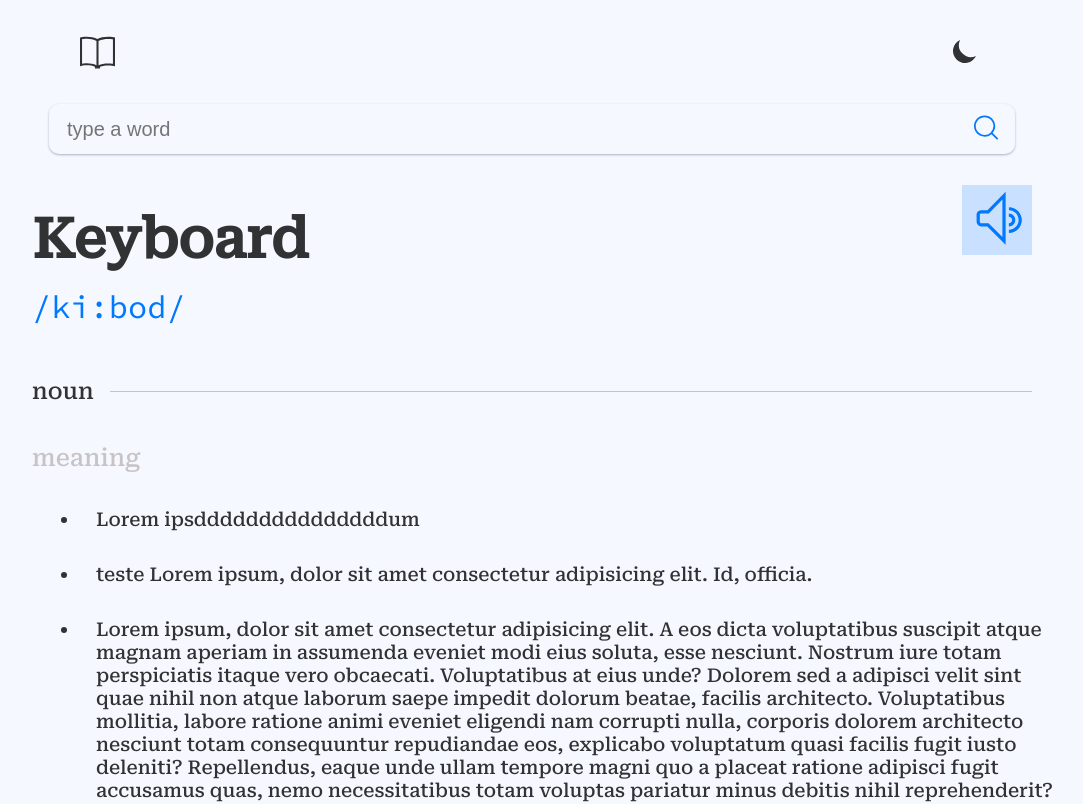
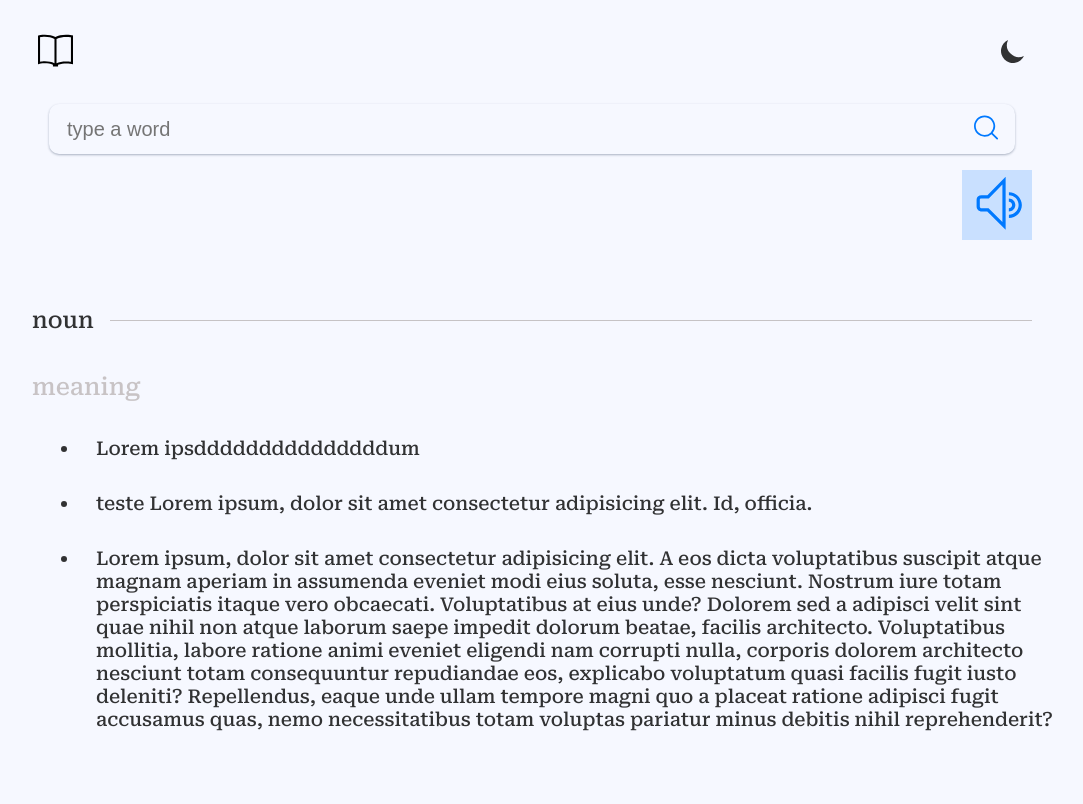
Before and after one commit to maicondguerian/dictionary-web-api, a React (Vite) app: page / in a window 1280 px wide. Shown: the top 804 px of the page, without its empty margins (108-1191 px from the left). Built offline with nearby package versions, Linux system fonts and the light colour scheme.

Commit message:
consuming api

```diff
--- a/index.html
+++ b/index.html
@@ -11,7 +11,7 @@
     <link rel="preconnect" href="https://fonts.gstatic.com" crossorigin>
     <link href="https://fonts.googleapis.com/css2?family=Source+Code+Pro:ital,wght@0,200;0,400;1,200;1,300&display=swap" rel="stylesheet">
         <meta name="viewport" content="width=device-width, initial-scale=1.0" />
-    <title>Vite + React</title>
+    <title>dictionary-web-api</title>
   </head>
   <body>
     <div id="root"></div>
--- a/src/App.jsx
+++ b/src/App.jsx
@@ -8,13 +8,13 @@ import {  TfiVolume } from "react-icons/tfi";
 import { Content } from "./components/content/Content";
 import { MyContext } from "./context/Mycontext";
 import { TfiBook } from "react-icons/tfi";
-
-
+import {  HiMoon, HiOutlineSun } from "react-icons/hi";
 
 function App() {
   const [toggleTheme, settoggleTheme] = useState(theme);
   const [keyboard, setKeyboard] = useState('');
   const [inpWord, setInpWord] = useState('');
+  const [iconTheme, setIconTheme] = useState(toggleTheme === theme ? HiMoon : HiOutlineSun)
 
   const handleKeyboard = (e) => {
     setKeyboard(e.target.value);
@@ -24,20 +24,33 @@ function App() {
     fetch(`https://api.dictionaryapi.dev/api/v2/entries/en/${keyboard}`)
       .then((resp) => resp.json())
       .then(data => {
-        data.forEach((data) => {
-          console.log(data.phonetics[0])
-          console.log(data.word)
-          console.log(data.meanings[2].definitions[3])
-          setInpWord(data)
-        })
+          data.map((data) =>{
+            setInpWord(data)
+            console.log(inpWord)
+            console.log(data.word)
+            console.log(data.phonetics)
+            console.log(data.meanings)
+          })
       })
   }
 
   const handleTheme = () => {
     if (toggleTheme === theme) {
       settoggleTheme(darkTheme);
+      setIconTheme(HiOutlineSun);
     } else {
       settoggleTheme(theme);
+      setIconTheme(HiMoon);
+    }
+  }
+  // useEffect(()=> {
+  //   console.log(iconTheme)
+  // },[toggleTheme])
+  const handlekeyBoardEnter = (event) => {
+    if (keyboard !== '' && event.key === "Enter"){
+      handleWord();
+    }else{
+      null
     }
   }
 
@@ -63,10 +76,12 @@ function App() {
   return (
     <ThemeProvider theme={toggleTheme}>
       <GlobalStyle />
-      <MyContext.Provider value={{ handleTheme, handleKeyboard, handleWord }}>
+      <MyContext.Provider value={{ handleTheme, handleKeyboard, handleWord, handlekeyBoardEnter, keyboard, setInpWord, handleWord, inpWord  }}>
         <Container>
-          <Header Icon={TfiBook} size={35} props={'#000c'} />
+          <Header Icon={TfiBook} size={35} color={'#000f'} />
           <SearchBar />
+          {inpWord.word}
+          {/* {inpWord ? inpWord.phonetics[2].text : null} */}
           <Content Icon={TfiVolume} size={55} color={'#0079ff'} />
         </Container>
       </MyContext.Provider>
--- a/src/api/CallApi.jsx
+++ /dev/null
@@ -1,3 +0,0 @@
-export const callApi = (inpWord) =>{
-    return fetch(`https://api.dictionaryapi.dev/api/v2/entries/en/${inpWord}`);
-}
--- a/src/components/content/Content.jsx
+++ b/src/components/content/Content.jsx
@@ -1,4 +1,6 @@
+import { useContext } from "react";
 import styled from "styled-components";
+import { MyContext } from "../../context/Mycontext";
 
 const StyledContent = styled.div`
     width: 1000px;
@@ -83,7 +85,6 @@ const StyledSpan = styled.div`
 
         }
 
-
 `
 const StyledList = styled.div`
     width: 100%;
@@ -93,7 +94,6 @@ const StyledList = styled.div`
             font-weight: 200;
 
         }
-
 
     ul{
         display: flex;
@@ -106,23 +106,23 @@ const StyledList = styled.div`
         width: 100%;
         font-size: 19px;
 
-
         li{
             padding: 1rem;
             background-color: transparent !important;
         }
     }
-
 `
 export const Content = ({ Icon, size, color }) => {
+    const { inpWord } = useContext(MyContext)
     return (
         <StyledContent>
             <ul>
-                <li><h1>Keyboard</h1></li>
+                <li><h1>{inpWord.word}</h1></li>
                 <li> <button>  {Icon ? <Icon size={size} color={color} /> : <></>} </button> </li>
             </ul>
             <span>
-                <h1>/ki:bod/</h1>
+            {/* <h1>{Array.isArray(inpWord.phonetics) && inpWord.phonetics[2] && inpWord.phonetics[2].text}</h1> */}
+            {/* <h1>{inpWord ? inpWord.phonetics[2].text : null}  </h1>  */}
                 <span></span>
             </span>
             <StyledDiv>
@@ -141,7 +141,6 @@ export const Content = ({ Icon, size, color }) => {
                 <ul>
                     <h2>synomyms</h2>
                     <li>Lorem ipsum dolor sit.</li>
-
                 </ul>
             </StyledSpan>
             <StyledDiv>
@@ -155,7 +154,6 @@ export const Content = ({ Icon, size, color }) => {
                     <span> Lorem ipsum dolor sit amet consectetur adipisicing elit. Necessitatibus maxime doloribus architecto iste soluta culpa dolorum velit provident, ea veritatis.</span>
                 </ul>
             </StyledList>
-
         </StyledContent>
     )
 }
--- a/src/components/header/Header.style.jsx
+++ b/src/components/header/Header.style.jsx
@@ -1,7 +1,7 @@
-import styled from "styled-components";
-import {  HiMoon } from "react-icons/hi";
+import styled, { ThemeProvider } from "styled-components";
 import { useContext } from "react";
 import { MyContext } from "../../context/Mycontext";
+import {  HiMoon, HiOutlineSun } from "react-icons/hi";
 
 
 const StyledHeader = styled.nav`
@@ -9,9 +9,8 @@ width: 1000px;
 
 ul{
     display: flex;
-    list-style: none;
     justify-content: space-between;
-    padding: 1rem 3rem;
+    padding: 1rem 0;
 
     li{
         display: flex;
@@ -31,7 +30,6 @@ const StyledButton = styled.button`
 `
 
 const Button = ({ Icon, size, children, onClick, color }) => {
-
     return (
       <StyledButton size={size} color={color} onClick={onClick}>
         {Icon ?  <Icon size={size} color={color} /> : <></>}
@@ -40,15 +38,19 @@ const Button = ({ Icon, size, children, onClick, color }) => {
     );
   };
 
-export  const Header = ({ Icon, size, props }) =>{
+export  const Header = ({ Icon, size, color, onClick }) =>{
     const { handleTheme } = useContext(MyContext)
     return(
         <StyledHeader>
             <ul>
-                <li> {Icon ? <Icon size={size} color={props} /> : <></>} </li>
+                <li>
+                    <Button>
+                        {Icon ? <Icon size={size} color={color}  onClick={onClick}/> : <></>}
+                    </Button>
+                </li>
                 <li>
                     <Button Icon={HiMoon} size={30} onClick={handleTheme}/>
-                 </li>
+                </li>
             </ul>
         </StyledHeader>
     )
--- a/src/components/search/Input.jsx
+++ b/src/components/search/Input.jsx
@@ -54,13 +54,15 @@ const SearchIcon = ({ size }) => {
 };
 
 export const SearchBar = () => {
-    const { handleKeyboard, handleWord } = useContext(MyContext);
+    const { handleKeyboard, handleWord, handlekeyBoardEnter } = useContext(MyContext);
     return (
         <StyledWrapper>
             <StyledInput
                 type="text"
                 placeholder="type a word"
                 onChange={handleKeyboard}
+                onKeyDown={handlekeyBoardEnter}
+
             />
             <button onClick={handleWord}>
                 <SearchIcon size="25px" />
```
